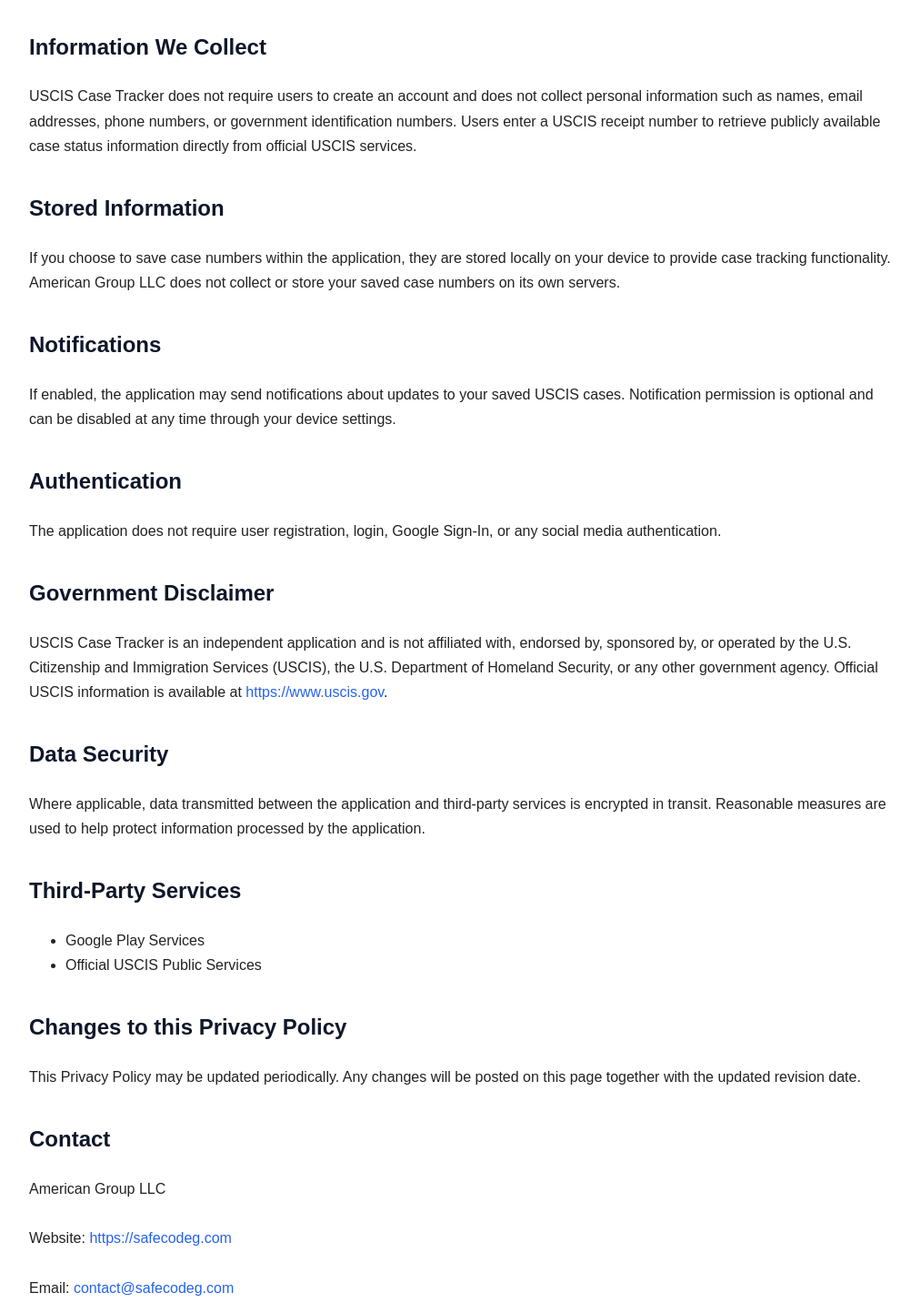
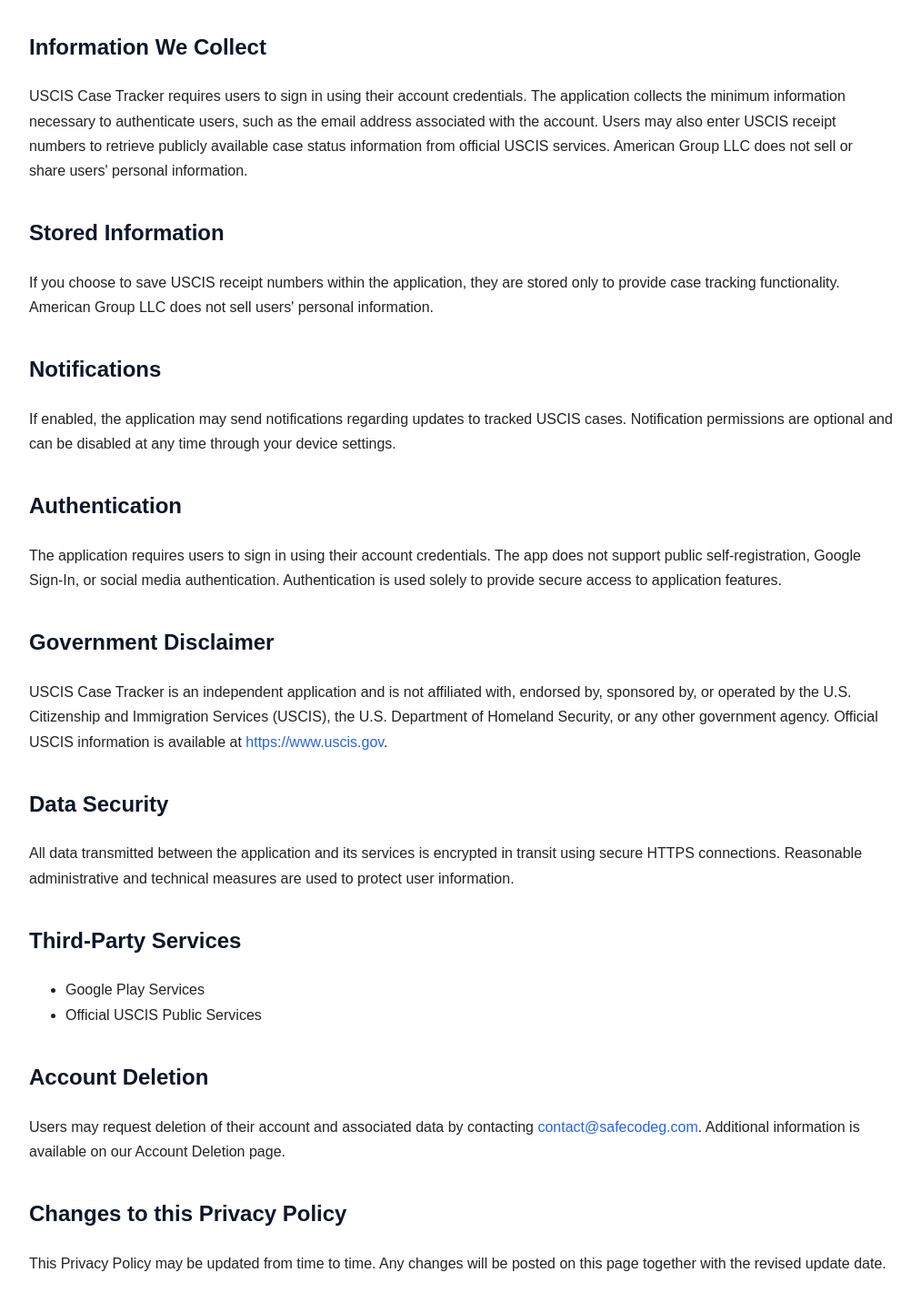
Before and after one commit to AmericanGroupLLC/AmericanGroupLLC.github.io, a website: page policy/USCIS Case Tracker/index.html in a window 1280 px wide. Shown: the part 796-2228 px from the top of the page at 91% size, without its empty margins (133-1146 px from the left). Drawn offline with Linux system fonts and the light colour scheme.

Commit message:
Update index.html

```diff
--- a/policy/USCIS Case Tracker/index.html
+++ b/policy/USCIS Case Tracker/index.html
@@ -121,26 +121,32 @@
 <h2>Information We Collect</h2>
 
 <p>
-USCIS Case Tracker does not require users to create an account and does not collect personal information such as names, email addresses, phone numbers, or government identification numbers.
-Users enter a USCIS receipt number to retrieve publicly available case status information directly from official USCIS services.
+USCIS Case Tracker requires users to sign in using their account credentials.
+The application collects the minimum information necessary to authenticate users, such as the email address associated with the account.
+Users may also enter USCIS receipt numbers to retrieve publicly available case status information from official USCIS services.
+American Group LLC does not sell or share users' personal information.
 </p>
 
 <h2>Stored Information</h2>
 
 <p>
-If you choose to save case numbers within the application, they are stored locally on your device to provide case tracking functionality. American Group LLC does not collect or store your saved case numbers on its own servers.
+If you choose to save USCIS receipt numbers within the application, they are stored only to provide case tracking functionality.
+American Group LLC does not sell users' personal information.
 </p>
 
 <h2>Notifications</h2>
 
 <p>
-If enabled, the application may send notifications about updates to your saved USCIS cases. Notification permission is optional and can be disabled at any time through your device settings.
+If enabled, the application may send notifications regarding updates to tracked USCIS cases.
+Notification permissions are optional and can be disabled at any time through your device settings.
 </p>
 
 <h2>Authentication</h2>
 
 <p>
-The application does not require user registration, login, Google Sign-In, or any social media authentication.
+The application requires users to sign in using their account credentials.
+The app does not support public self-registration, Google Sign-In, or social media authentication.
+Authentication is used solely to provide secure access to application features.
 </p>
 
 <h2>Government Disclaimer</h2>
@@ -154,7 +160,8 @@
 <h2>Data Security</h2>
 
 <p>
-Where applicable, data transmitted between the application and third-party services is encrypted in transit. Reasonable measures are used to help protect information processed by the application.
+All data transmitted between the application and its services is encrypted in transit using secure HTTPS connections.
+Reasonable administrative and technical measures are used to protect user information.
 </p>
 
 <h2>Third-Party Services</h2>
@@ -164,15 +171,25 @@
 <li>Official USCIS Public Services</li>
 </ul>
 
+<h2>Account Deletion</h2>
+
+<p>
+Users may request deletion of their account and associated data by contacting
+<a href="mailto:contact@safecodeg.com">contact@safecodeg.com</a>.
+Additional information is available on our Account Deletion page.
+</p>
+
 <h2>Changes to this Privacy Policy</h2>
 
 <p>
-This Privacy Policy may be updated periodically. Any changes will be posted on this page together with the updated revision date.
+This Privacy Policy may be updated from time to time.
+Any changes will be posted on this page together with the revised update date.
 </p>
 
 <h2>Contact</h2>
 
 <p>
+
 American Group LLC
 
 <br><br>
@@ -184,12 +201,15 @@
 
 Email:
 <a href="mailto:contact@safecodeg.com">contact@safecodeg.com</a>
+
 </p>
 
 </div>
 
 <footer>
+
 © 2026 American Group LLC
+
 </footer>
 
 </body>
```
